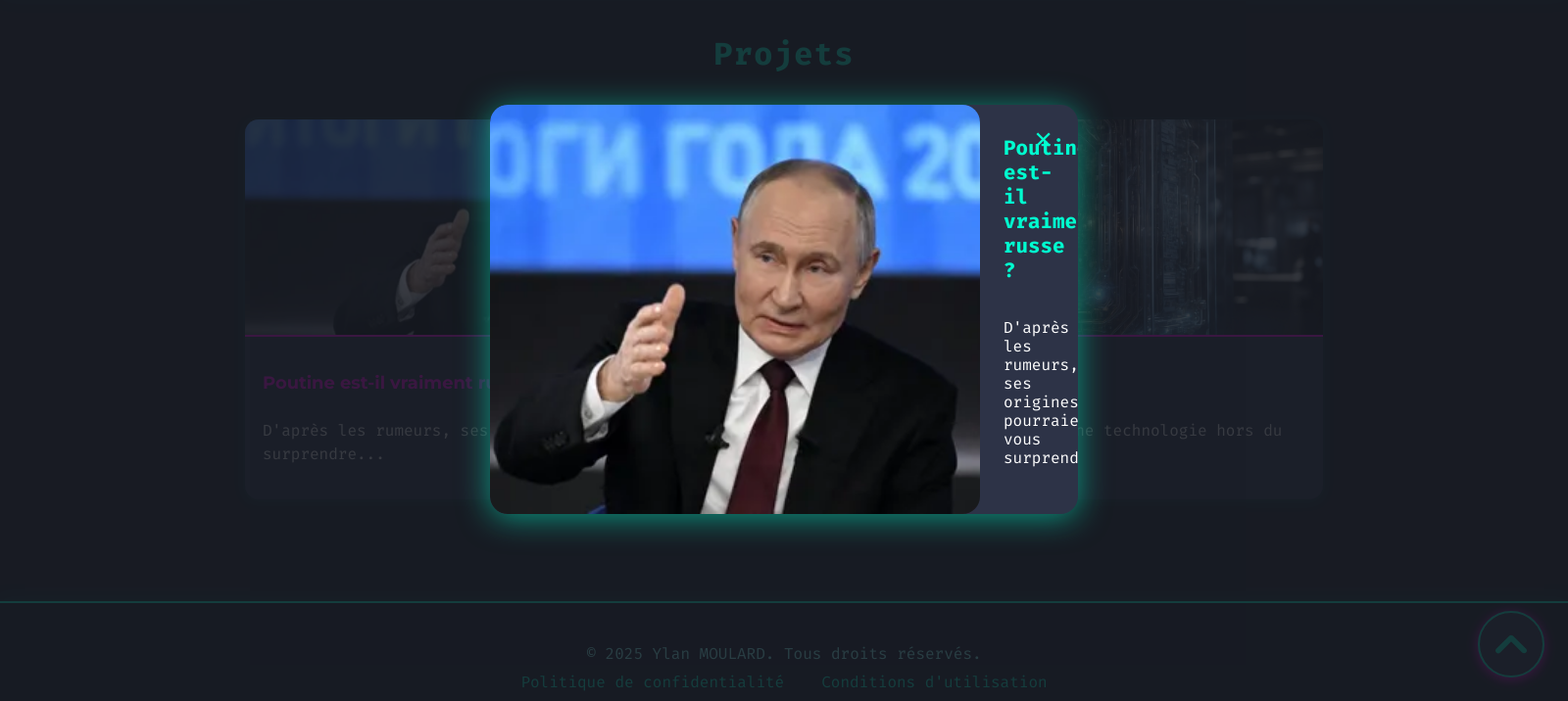
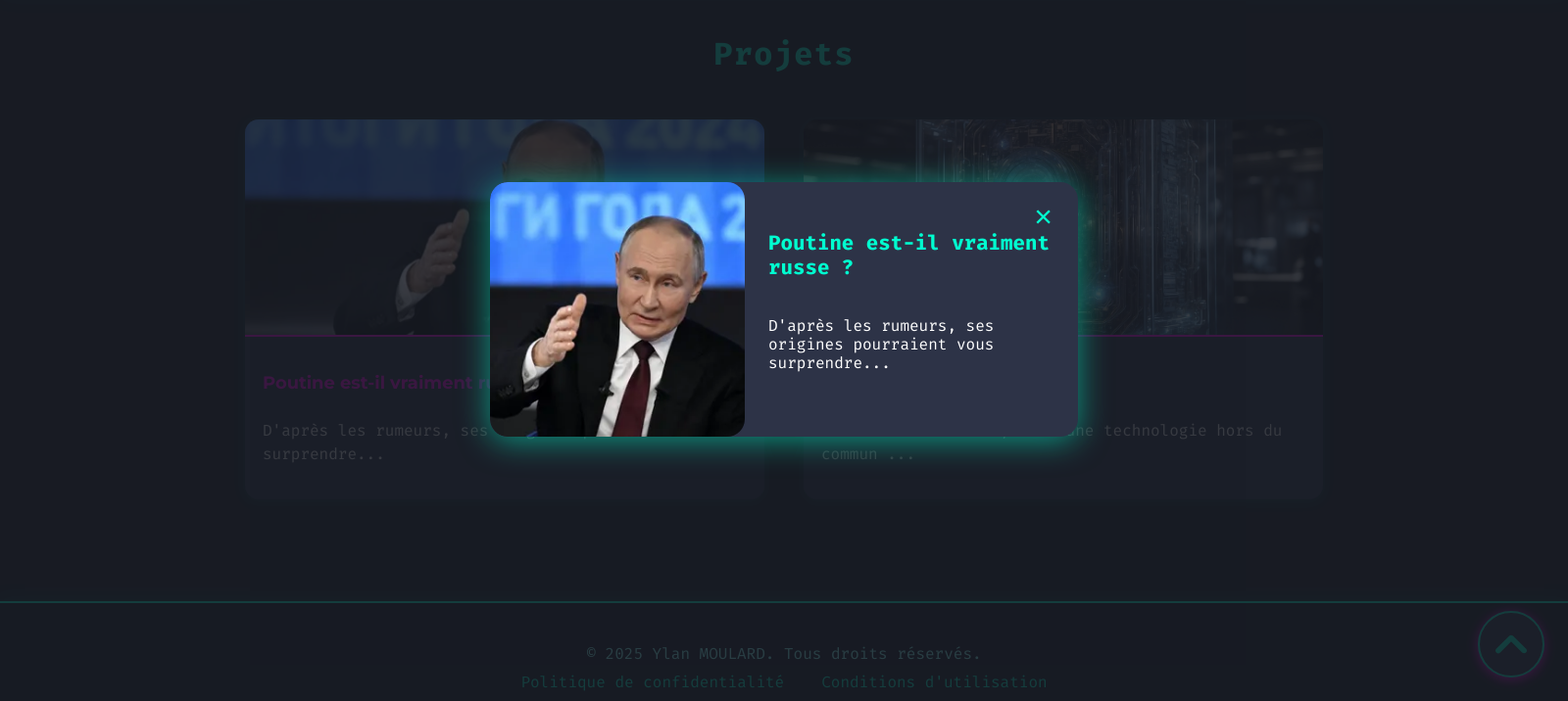
Before and after one commit to Baltroumark/golemito.github.io, an Electron app: page index.html in a window 1600 px wide. Both pictures are taken after a click on the element 515 px from the left and 2160 px from the top of the page. Shown: the part 1844-2560 px from the top of the page at 98% size. Drawn offline with Linux system fonts and the light colour scheme.

Commit message:
Update test.css

```diff
--- a/test.css
+++ b/test.css
@@ -415,8 +415,8 @@ body {
 }
 
 .popup-img {
-  min-height: 260px;
-  width: 100%;
+  min-height: 100%;
+  width: 260px;
   object-fit: cover;
   border-radius: 18px;
 }
```
